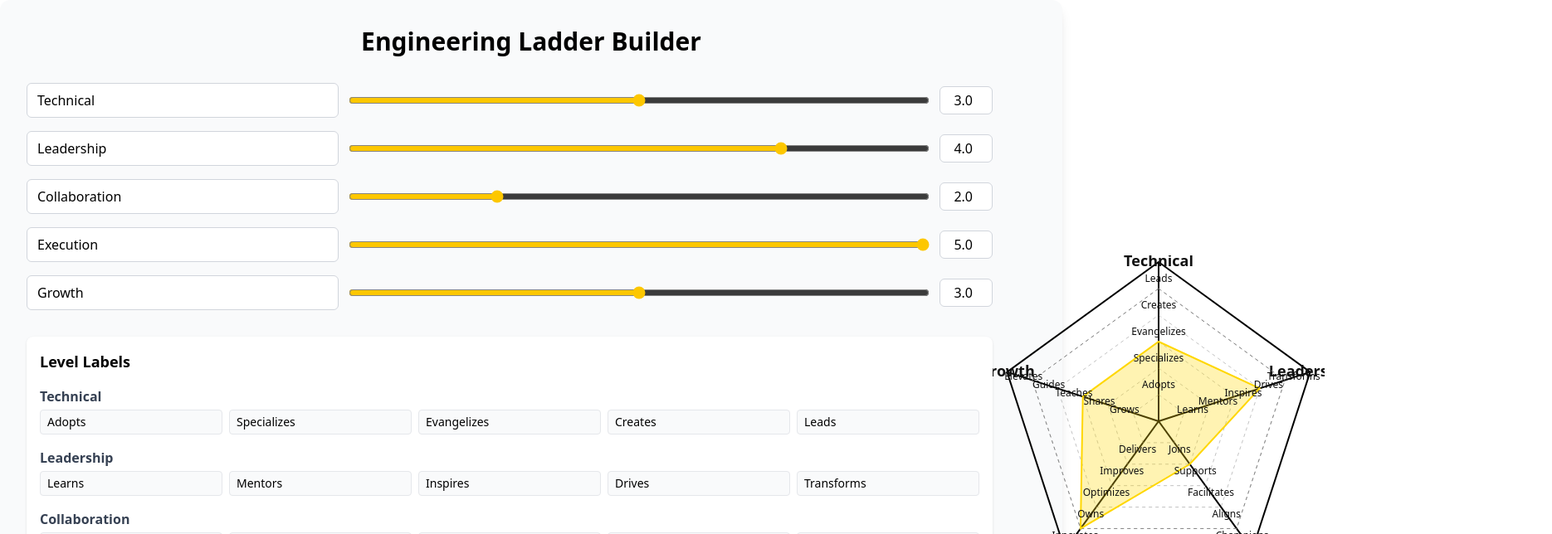
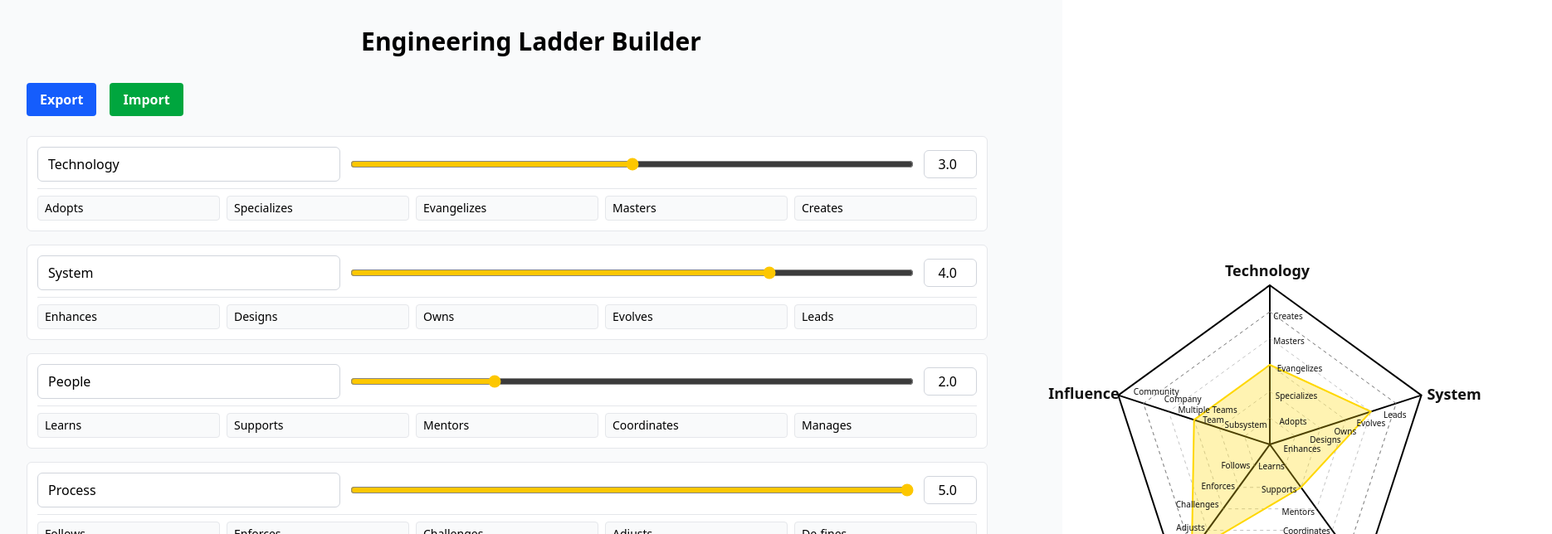
Before and after one commit to martsie/engineering-ladder-builder, a React (Vite) app: page / in a window 1280 px wide. Shown: the top 644 px of the page at 83% size, 1870 px wide, since content can reach past the window. Built offline with nearby package versions, Linux system fonts and the light colour scheme.

Commit message:
Add initial configuration

```diff
--- a/src/App.tsx
+++ b/src/App.tsx
@@ -1,61 +1,104 @@
-import { useState } from 'react'
+import { LadderProvider, useLadderContext } from './LadderContext'
 import RadarChart from './RadarChart'
 import './index.css'
 
-const DEFAULT_LABELS = [
-  'Technical',
-  'Leadership',
-  'Collaboration',
-  'Execution',
-  'Growth',
-]
+function AppContent() {
+  const {
+    topLabels, setTopLabels,
+    values, setValues,
+    levelLabels, setLevelLabels,
+    topLabelOffsets, setTopLabelOffsets,
+    levelLabelOffsets, setLevelLabelOffsets,
+  } = useLadderContext()
 
-const DEFAULT_VALUES = [3, 4, 2, 5, 3]
-const DEFAULT_LEVEL_LABELS = [
-  ['Adopts', 'Specializes', 'Evangelizes', 'Creates', 'Leads'], // Technical
-  ['Learns', 'Mentors', 'Inspires', 'Drives', 'Transforms'],    // Leadership
-  ['Joins', 'Supports', 'Facilitates', 'Aligns', 'Champions'],  // Collaboration
-  ['Delivers', 'Improves', 'Optimizes', 'Owns', 'Innovates'],   // Execution
-  ['Grows', 'Shares', 'Teaches', 'Guides', 'Elevates'],         // Growth
-]
+  // Export context state as JSON
+  const handleExport = () => {
+    const data = {
+      topLabels,
+      values,
+      levelLabels,
+      topLabelOffsets,
+      levelLabelOffsets,
+    }
+    const blob = new Blob([JSON.stringify(data, null, 2)], { type: 'application/json' })
+    const url = URL.createObjectURL(blob)
+    const a = document.createElement('a')
+    a.href = url
+    a.download = 'ladder-config.json'
+    a.click()
+    URL.revokeObjectURL(url)
+  }
 
-function App() {
-  const [labels, setLabels] = useState<string[]>(DEFAULT_LABELS)
-  const [values, setValues] = useState<number[]>(DEFAULT_VALUES)
-  const [levelLabels, setLevelLabels] = useState<string[][]>(DEFAULT_LEVEL_LABELS)
+  // Import context state from JSON
+  const handleImport = (e: React.ChangeEvent<HTMLInputElement>) => {
+    const file = e.target.files?.[0]
+    if (!file) return
+    const reader = new FileReader()
+    reader.onload = (event) => {
+      try {
+        const data = JSON.parse(event.target?.result as string)
+        if (data.topLabels) setTopLabels(data.topLabels)
+        if (data.values) setValues(data.values)
+        if (data.levelLabels) setLevelLabels(data.levelLabels)
+        if (data.topLabelOffsets) setTopLabelOffsets(data.topLabelOffsets)
+        if (data.levelLabelOffsets) setLevelLabelOffsets(data.levelLabelOffsets)
+      } catch (err) {
+        alert('Invalid JSON file.')
+      }
+    }
+    reader.readAsText(file)
+    // Reset file input so the same file can be imported again if needed
+    e.target.value = ''
+  }
 
-  const handleLabelChange = (i: number, newLabel: string) => {
-    setLabels(labels => labels.map((l, idx) => (idx === i ? newLabel : l)))
+  const handleTopLabelChange = (i: number, newLabel: string) => {
+    setTopLabels(topLabels.map((l, idx) => (idx === i ? newLabel : l)))
   }
 
   const handleValueChange = (i: number, newValue: number) => {
     // Always round to nearest tenth
     const rounded = Math.round(newValue * 10) / 10
-    setValues(values => values.map((v, idx) => (idx === i ? rounded : v)))
+    setValues(values.map((v, idx) => (idx === i ? rounded : v)))
   }
 
   const handleLevelLabelChange = (axisIdx: number, levelIdx: number, newLabel: string) => {
-    setLevelLabels(levelLabels =>
-      levelLabels.map((axisLevels, i) =>
+    setLevelLabels(levelLabels.map((axisLevels, i) =>
       i === axisIdx
         ? axisLevels.map((lvl, j) => (j === levelIdx ? newLabel : lvl))
         : axisLevels
-      )
-    )
+    ))
   }
 
   return (
-    <div className="max-w-screen mx-auto p-8 font-sans bg-gray-50 rounded-xl shadow-lg">
+    <div className="w-screen h-screen mx-auto p-8 font-sans bg-gray-50">
       <h1 className="text-3xl font-bold text-center mb-8">Engineering Ladder Builder</h1>
+      <div className="flex gap-4 mb-6">
+        <button
+          className="px-4 py-2 bg-blue-600 text-white rounded hover:bg-blue-700 font-semibold"
+          onClick={handleExport}
+        >
+          Export
+        </button>
+        <label className="px-4 py-2 bg-green-600 text-white rounded hover:bg-green-700 font-semibold cursor-pointer">
+          Import
+          <input
+            type="file"
+            accept="application/json"
+            onChange={handleImport}
+            className="hidden"
+          />
+        </label>
+      </div>
       <div className="flex">
         <div>
           <div className="flex flex-col gap-4 mb-8">
-            {labels.map((label, i) => (
+            {topLabels.map((label, i) => (
+              <div className="bg-white p-3 border rounded-md border-gray-200">
                 <div key={i} className="flex items-center gap-3">
                   <input
                     type="text"
                     value={label}
-                  onChange={e => handleLabelChange(i, e.target.value)}
+                    onChange={e => handleTopLabelChange(i, e.target.value)}
                     className="flex-1 px-3 py-2 border border-gray-300 rounded-md text-base bg-white"
                     placeholder={`Label ${i + 1}`}
                   />
@@ -78,35 +121,36 @@ function App() {
                     className="w-16 px-2 py-1 border border-gray-300 rounded-md text-right bg-white"
                   />
                 </div>
-            ))}
-          </div>
-          <div className="my-8 p-4 bg-white rounded-lg shadow">
-            <h2 className="text-lg font-semibold mb-4">Level Labels</h2>
-            {labels.map((axisLabel, axisIdx) => (
-              <div key={axisIdx} className="mb-4">
-                <strong className="block mb-1 text-gray-700">{axisLabel}</strong>
+                <div className="mt-2 border-t border-gray-200 pt-2">
                   <div className="flex gap-2">
-                  {levelLabels[axisIdx].map((levelLabel, levelIdx) => (
+                    {levelLabels[i].map((levelLabel, levelIdx) => (
                       <input
                         key={levelIdx}
                         type="text"
                         value={levelLabel}
-                      onChange={e => handleLevelLabelChange(axisIdx, levelIdx, e.target.value)}
+                        onChange={e => handleLevelLabelChange(i, levelIdx, e.target.value)}
                         className="flex-1 px-2 py-1 border border-gray-200 rounded bg-gray-50 text-sm"
                         placeholder={`Level ${levelIdx + 1}`}
                       />
                     ))}
                   </div>
                 </div>
+              </div>
             ))}
           </div>
         </div>
         <div className="flex justify-center items-center mt-8">
-          <RadarChart labels={labels} values={values} setValues={setValues} levelLabels={levelLabels} />
+          <RadarChart />
         </div>
       </div>
     </div>
   )
 }
 
-export default App
+export default function App() {
+  return (
+    <LadderProvider>
+      <AppContent />
+    </LadderProvider>
+  )
+}
--- /dev/null
+++ b/src/LadderContext.tsx
@@ -0,0 +1,106 @@
+import React, { createContext, useContext, useState } from 'react';
+
+export type Offset = { x: number; y: number };
+
+export interface LadderState {
+  topLabels: string[];
+  values: number[];
+  levelLabels: string[][];
+  // Offsets for top-level labels (one per axis)
+  topLabelOffsets: Offset[];
+  // Offsets for level labels: [axis][level] = Offset
+  levelLabelOffsets: Offset[][];
+  setTopLabels: (labels: string[]) => void;
+  setValues: (values: number[]) => void;
+  setLevelLabels: (labels: string[][]) => void;
+  setTopLabelOffsets: (offsets: Offset[]) => void;
+  setLevelLabelOffsets: (offsets: Offset[][]) => void;
+}
+
+const DEFAULT_TOP_LABELS = [
+  "Technology",
+  "System",
+  "People",
+  "Process",
+  "Influence"
+];
+const DEFAULT_VALUES = [3, 4, 2, 5, 3];
+const DEFAULT_LEVEL_LABELS = [
+  ["Adopts", "Specializes", "Evangelizes", "Masters", "Creates"],
+  ["Enhances", "Designs", "Owns", "Evolves", "Leads"],
+  ["Learns", "Supports", "Mentors", "Coordinates", "Manages"],
+  ["Follows", "Enforces", "Challenges", "Adjusts", "De-fines"],
+  ["Subsystem", "Team", "Multiple Teams", "Company", "Community"]
+];
+const DEFAULT_TOP_LABEL_OFFSETS = [
+  { "x": -3, "y": -16 },
+  { "x": 39.3971488713305, "y": 0.33126291998991064 },
+  { "x": 3.145231559845172, "y": 15.66873708001009 },
+  { "x": -3.145231559845172, "y": 13.66873708001009 },
+  { "x": -41.3971488713305, "y": -0.6687370800101462 }
+];
+const DEFAULT_LEVEL_LABEL_OFFSETS = [
+  [
+    { "x": 28, "y": 13.199999999999989 },
+    { "x": 32, "y": 11.199999999999989 },
+    { "x": 36, "y": 7.199999999999989 },
+    { "x": 23, "y": 3.200000000000017 },
+    { "x": 22, "y": 1.200000000000017 }
+  ],
+  [
+    { "x": 0.914358496049374, "y": 18.34953415699772 },
+    { "x": 1.4805499746044575, "y": 16.238077976996067 },
+    { "x": -1.953258546840459, "y": 15.126621796994357 },
+    { "x": 1.6129329317146244, "y": 14.015165616992704 },
+    { "x": 3.179124410269708, "y": 12.903709436990994 }
+  ],
+  [
+    { "x": -21.392322899034866, "y": -4.949534156997743 },
+    { "x": -29.201450972393957, "y": -0.8380779769960327 },
+    { "x": -23.010579045753104, "y": 3.2733782030056773 },
+    { "x": -29.819707119112252, "y": 3.3848343830072736 },
+    { "x": -20.6288351924714, "y": 7.4962905630089836 }
+  ],
+  [
+    { "x": -17.607677100965134, "y": -5.949534156997743 },
+    { "x": -21.798549027606043, "y": -4.838077976996033 },
+    { "x": -29.989420954246896, "y": -5.726621796994323 },
+    { "x": -21.180292880887748, "y": -0.6151656169927264 },
+    { "x": 17.6288351924714, "y": 14.496290563008984 }
+  ],
+  [
+    { "x": 9.085641503950626, "y": -10.65046584300228 },
+    { "x": -2.4805499746044575, "y": -7.76192202300399 },
+    { "x": 17.95325854684046, "y": -10.873378203005643 },
+    { "x": 15.387067068285404, "y": -14.984834383007353 },
+    { "x": 10.82087558973032, "y": -15.096290563009006 }
+  ]
+];
+
+const LadderContext = createContext<LadderState | undefined>(undefined);
+
+export const LadderProvider: React.FC<{ children: React.ReactNode }> = ({ children }) => {
+  const [topLabels, setTopLabels] = useState(DEFAULT_TOP_LABELS);
+  const [values, setValues] = useState(DEFAULT_VALUES);
+  const [levelLabels, setLevelLabels] = useState(DEFAULT_LEVEL_LABELS);
+  const [topLabelOffsets, setTopLabelOffsets] = useState(DEFAULT_TOP_LABEL_OFFSETS);
+  const [levelLabelOffsets, setLevelLabelOffsets] = useState(DEFAULT_LEVEL_LABEL_OFFSETS);
+
+  return (
+    <LadderContext.Provider value={{
+      topLabels, setTopLabels,
+      values, setValues,
+      levelLabels, setLevelLabels,
+      topLabelOffsets, setTopLabelOffsets,
+      levelLabelOffsets, setLevelLabelOffsets,
+    }}>
+      {children}
+    </LadderContext.Provider>
+  );
+};
+
+export function useLadderContext() {
+  const ctx = useContext(LadderContext);
+  if (!ctx) throw new Error('useLadderContext must be used within a LadderProvider');
+  return ctx;
+}
--- a/src/RadarChart.tsx
+++ b/src/RadarChart.tsx
@@ -1,32 +1,40 @@
 import React, { useRef, useState, useEffect } from 'react';
+import { useLadderContext } from './LadderContext';
 
-interface RadarChartProps {
-  labels: string[];
-  values: number[];
-  setValues: React.Dispatch<React.SetStateAction<number[]>>;
-  max?: number;
-  size?: number;
-  levelLabels?: string[][]; // New prop: per-axis level labels
-}
+const RadarChart: React.FC = () => {
+  const {
+    values,
+    levelLabels,
+    topLabels,
+    topLabelOffsets,
+    setTopLabelOffsets,
+    levelLabelOffsets,
+    setLevelLabelOffsets,
+  } = useLadderContext();
 
-const RadarChart: React.FC<RadarChartProps> = ({
-  labels,
-  values,
-  setValues,
-  max = 5,
-  size = 400,
-  levelLabels,
-}) => {
-  const numAxes = labels.length;
-  const center = size / 2;
+  const max = 5;
+  const size = 400;
+  const numAxes = topLabels.length;
+  const padding = 140;
+  const svgSize = size + padding * 2;
+  const center = svgSize / 2;
   const radius = size * 0.4;
   const svgRef = useRef<SVGSVGElement>(null);
   const [draggingIdx, setDraggingIdx] = useState<number | null>(null);
+  const [draggingType, setDraggingType] = useState<'top' | 'level' | null>(null);
+  const [draggingLevel, setDraggingLevel] = useState<number | null>(null);
   const draggingIdxRef = useRef<number | null>(null);
+  const draggingTypeRef = useRef<'top' | 'level' | null>(null);
+  const draggingLevelRef = useRef<number | null>(null);
+  // For smooth dragging
+  const dragStartMouse = useRef<{ x: number; y: number } | null>(null);
+  const dragStartOffset = useRef<{ x: number; y: number } | null>(null);
 
   useEffect(() => {
     draggingIdxRef.current = draggingIdx;
-  }, [draggingIdx]);
+    draggingTypeRef.current = draggingType;
+    draggingLevelRef.current = draggingLevel;
+  }, [draggingIdx, draggingType, draggingLevel]);
 
   useEffect(() => {
     // Clean up listeners on unmount
@@ -76,33 +84,68 @@ const RadarChart: React.FC<RadarChartProps> = ({
     getPoint(i).join(",")
   ).join(" ");
 
-  // Mouse event handlers for dragging
-  const handlePointerDown = (idx: number) => (e: React.MouseEvent) => {
+  // Drag handlers for top-level labels
+  const handleTopLabelPointerDown = (i: number) => (e: React.MouseEvent) => {
     e.preventDefault();
-    setDraggingIdx(idx);
-    draggingIdxRef.current = idx;
+    setDraggingIdx(i);
+    setDraggingType('top');
+    setDraggingLevel(null);
+    if (svgRef.current) {
+      const rect = svgRef.current.getBoundingClientRect();
+      dragStartMouse.current = { x: e.clientX - rect.left, y: e.clientY - rect.top };
+      dragStartOffset.current = { ...topLabelOffsets[i] };
+    }
+    window.addEventListener('mousemove', handlePointerMove);
+    window.addEventListener('mouseup', handlePointerUp);
+  };
+
+  // Drag handlers for level labels
+  const handleLevelLabelPointerDown = (axisIdx: number, levelIdx: number) => (e: React.MouseEvent) => {
+    e.preventDefault();
+    setDraggingIdx(axisIdx);
+    setDraggingType('level');
+    setDraggingLevel(levelIdx);
+    if (svgRef.current) {
+      const rect = svgRef.current.getBoundingClientRect();
+      dragStartMouse.current = { x: e.clientX - rect.left, y: e.clientY - rect.top };
+      dragStartOffset.current = { ...levelLabelOffsets[axisIdx][levelIdx] };
+    }
     window.addEventListener('mousemove', handlePointerMove);
     window.addEventListener('mouseup', handlePointerUp);
   };
 
   const handlePointerMove = (e: MouseEvent) => {
-    if (draggingIdxRef.current === null || !svgRef.current) return;
+    if (!svgRef.current || !dragStartMouse.current || !dragStartOffset.current) return;
     const rect = svgRef.current.getBoundingClientRect();
     const x = e.clientX - rect.left;
     const y = e.clientY - rect.top;
-    const dx = x - center;
-    const dy = y - center;
-    const dist = Math.sqrt(dx * dx + dy * dy);
-    // Clamp to [1, max] and round to nearest tenth
-    let value = (dist / radius) * max;
-    value = Math.max(1, Math.min(max, value));
-    value = Math.round(value * 10) / 10;
-    setValues((vals) => vals.map((v, i) => (i === draggingIdxRef.current ? value : v)));
+    const dx = x - dragStartMouse.current.x;
+    const dy = y - dragStartMouse.current.y;
+    if (draggingTypeRef.current === 'top' && draggingIdxRef.current !== null) {
+      // Move top label
+      const newOffsets = [...topLabelOffsets];
+      newOffsets[draggingIdxRef.current] = {
+        x: dragStartOffset.current.x + dx,
+        y: dragStartOffset.current.y + dy,
+      };
+      setTopLabelOffsets(newOffsets);
+    } else if (draggingTypeRef.current === 'level' && draggingIdxRef.current !== null && draggingLevelRef.current !== null) {
+      // Move level label
+      const newOffsets = levelLabelOffsets.map(arr => [...arr]);
+      newOffsets[draggingIdxRef.current][draggingLevelRef.current] = {
+        x: dragStartOffset.current.x + dx,
+        y: dragStartOffset.current.y + dy,
+      };
+      setLevelLabelOffsets(newOffsets);
+    }
   };
 
   const handlePointerUp = () => {
     setDraggingIdx(null);
-    draggingIdxRef.current = null;
+    setDraggingType(null);
+    setDraggingLevel(null);
+    dragStartMouse.current = null;
+    dragStartOffset.current = null;
     window.removeEventListener('mousemove', handlePointerMove);
     window.removeEventListener('mouseup', handlePointerUp);
   };
@@ -114,27 +157,28 @@ const RadarChart: React.FC<RadarChartProps> = ({
   const valuePoints = valuePointsArr.map(([x, y]) => `${x},${y}`).join(' ');
 
   // Render level labels along each axis
-  const levelLabelElements = labels.flatMap((_, axisIdx) => {
-    return levels[axisIdx].map((levelLabel, levelIdx) => {
-      // Place label at the correct radius for this level, slightly offset outward
-      const scale = (levelIdx + 1) / max + 0.07;
-      const [x, y] = getPoint(axisIdx, scale);
+  const levelLabelElements = topLabels.flatMap((_, axisIdx) =>
+    levelLabels[axisIdx].map((levelLabel, levelIdx) => {
+      const scale = ((levelIdx + 1) / max) * 0.9 + 0.07;
+      const [baseX, baseY] = getPoint(axisIdx, scale);
+      const { x: dx, y: dy } = levelLabelOffsets[axisIdx][levelIdx];
       return (
         <text
           key={`level-label-${axisIdx}-${levelIdx}`}
-          x={x}
-          y={y}
+          x={baseX + dx}
+          y={baseY + dy}
           textAnchor="middle"
           alignmentBaseline="middle"
-          fontSize={12}
+          fontSize={10}
           fill="#111"
-          style={{ pointerEvents: 'none', userSelect: 'none' }}
+          style={{ pointerEvents: 'all', userSelect: 'none', cursor: 'move' }}
+          onMouseDown={handleLevelLabelPointerDown(axisIdx, levelIdx)}
         >
           {levelLabel}
         </text>
       );
-    });
-  });
+    })
+  );
 
   // Encompassing pentagon (slightly larger than the outermost)
   const encompassScale = 1.2;
@@ -144,8 +188,8 @@ const RadarChart: React.FC<RadarChartProps> = ({
   return (
     <svg
       ref={svgRef}
-      width={size}
-      height={size}
+      width={svgSize}
+      height={svgSize}
       className="block mx-auto"
       style={{ touchAction: 'none', cursor: draggingIdx !== null ? 'grabbing' : 'default' }}
     >
@@ -168,20 +212,21 @@ const RadarChart: React.FC<RadarChartProps> = ({
           strokeWidth={2}
         />
       ))}
-      {/* Top level labels at the tips of the encompassing pentagon */}
+      {/* Top level labels at the tips of the encompassing pentagon, draggable */}
       {encompassPointsArr.map(([x, y], i) => (
         <text
           key={`encompass-label-${i}`}
-          x={x}
-          y={y}
+          x={x + topLabelOffsets[i].x}
+          y={y + topLabelOffsets[i].y}
           textAnchor="middle"
           alignmentBaseline="middle"
           fontSize={18}
           fontWeight={600}
           fill="#111"
-          style={{ pointerEvents: 'none', userSelect: 'none' }}
+          style={{ pointerEvents: 'all', userSelect: 'none', cursor: 'move' }}
+          onMouseDown={handleTopLabelPointerDown(i)}
         >
-          {labels[i]}
+          {topLabels[i]}
         </text>
       ))}
       {/* Concentric pentagons for each level */}
@@ -211,10 +256,17 @@ const RadarChart: React.FC<RadarChartProps> = ({
           stroke="transparent"
           strokeWidth={3}
           style={{ cursor: 'grab' }}
-          onMouseDown={handlePointerDown(i)}
+          onMouseDown={e => {
+            e.preventDefault();
+            setDraggingIdx(i);
+            setDraggingType(null);
+            setDraggingLevel(null);
+            window.addEventListener('mousemove', handlePointerMove);
+            window.addEventListener('mouseup', handlePointerUp);
+          }}
         />
       ))}
-      {/* Level labels */}
+      {/* Level labels, draggable */}
       {levelLabelElements}
     </svg>
   );
```
Lines whose indentation alone changed are shown as unchanged.
